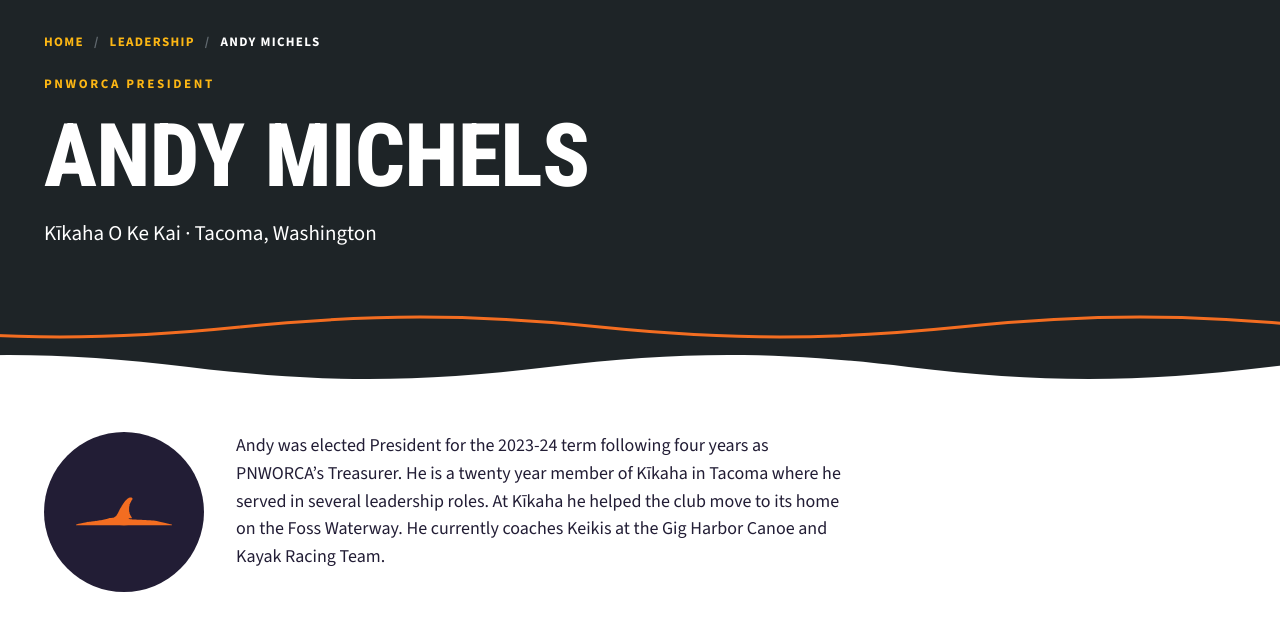
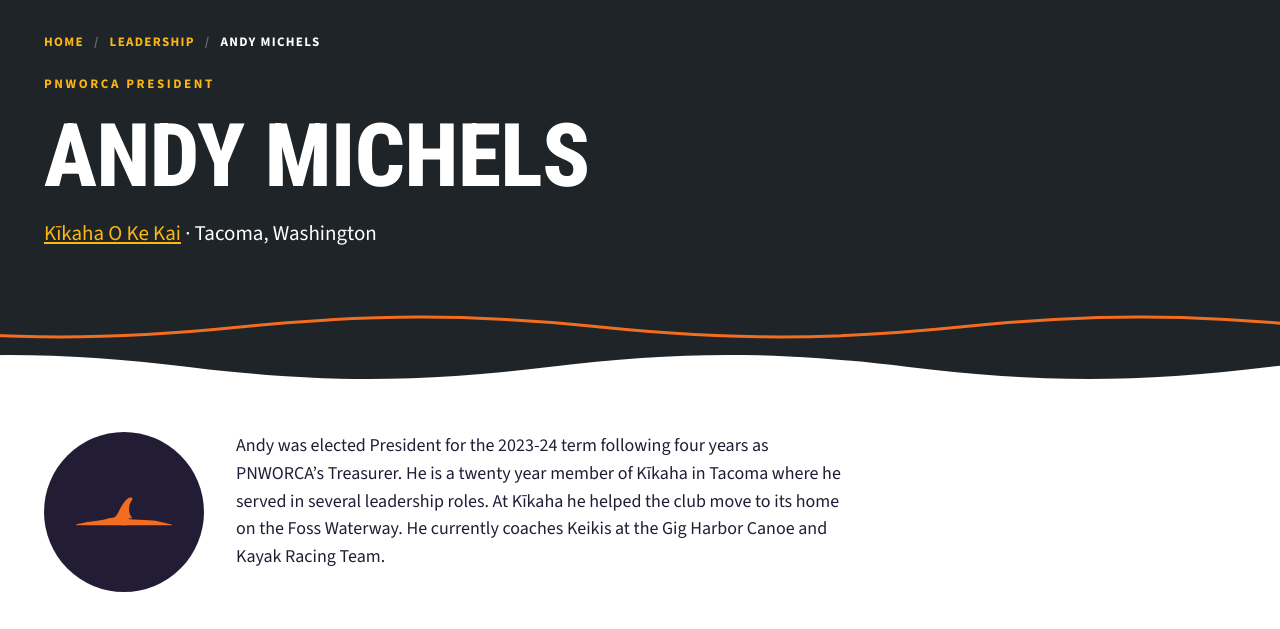
Before and after one commit to pnworca/pnworca-website, an Eleventy site: page src/people/person.njk in a window 1280 px wide. Shown: the part 137-766 px from the top of the page. Built offline with nearby package versions, Linux system fonts and the light colour scheme; Eleventy itself is replaced by a stand-in of ours; files that its build step writes are made by us from their sources.

Commit message:
Person page: club name links to the club

```diff
--- a/src/people/person.njk
+++ b/src/people/person.njk
@@ -9,7 +9,7 @@ eleventyComputed:
   title: "{{ person.name }}, PNWORCA {{ person.role }}"
   heading: "{{ person.name }}"
   eyebrowText: "PNWORCA {{ person.role }}"
-  intro: "{% if person.club %}{{ person.club }}{% if person.city %} · {{ person.city }}{% endif %}{% endif %}"
+  intro: "{% if person.club %}{% if person.clubSlug %}<a href='/directory/{{ person.clubSlug }}/' style='color: #FDB714'>{{ person.club }}</a>{% else %}{{ person.club }}{% endif %}{% if person.city %} · {{ person.city }}{% endif %}{% endif %}"
   description: "{{ person.name }} is the PNWORCA {{ person.role | lower }}.{% if person.club %} Member of {{ person.club }}.{% endif %}"
 ---
 <div style="display: flex; flex-wrap: wrap; gap: 32px; align-items: flex-start">
```
